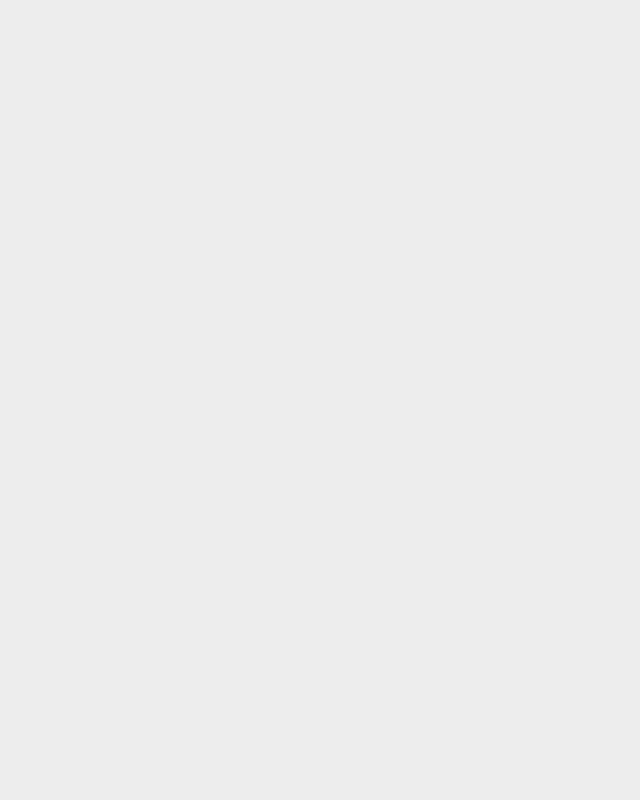
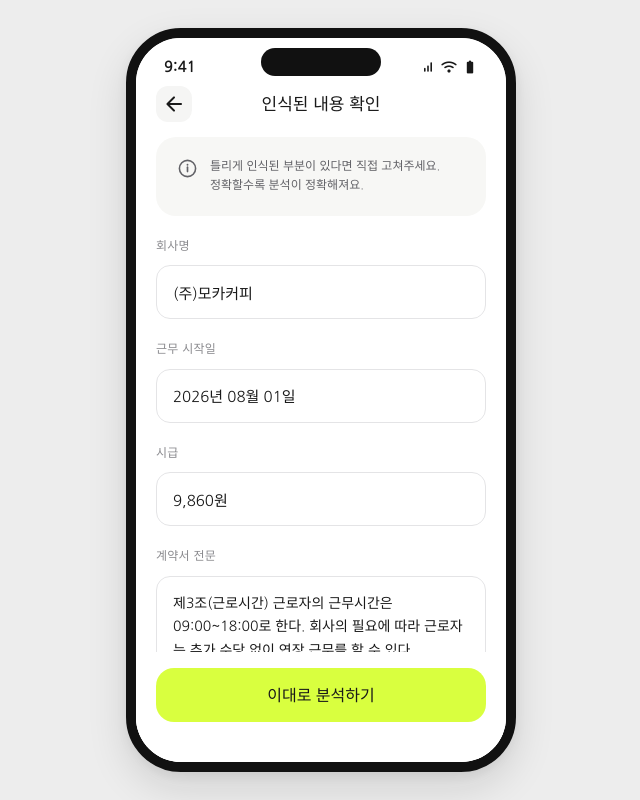
Before and after one commit to munyul/99dd, a React (Vite) app in the folder client/: page /screen/10 in a window 1280 px wide. Before the commit this address had no page. Shown: the whole page, without its empty margins (319-959 px from the left). Built offline with nearby package versions, Linux system fonts and the light colour scheme.

Commit message:
feat: OCR 검토 화면 구현

```diff
--- a/client/src/App.jsx
+++ b/client/src/App.jsx
@@ -3,6 +3,8 @@ import Master from './pages/Master/Master.jsx'
 import ContractPhotography from './pages/2.동율/7_contractPhotography.jsx'
 import FileUpload from './pages/2.동율/8_fileUpload.jsx'
 import OcrProgress from './pages/2.동율/9_ocrProgress.jsx'
+import OcrReview from './pages/2.동율/10_ocrReview.jsx'
+import AiAnalysis from './pages/2.동율/11_aiAnalysis.jsx'
 
 function App() {
   return (
@@ -14,6 +16,8 @@ function App() {
       />
       <Route path="/screen/8" element={<FileUpload />} />
       <Route path="/screen/9" element={<OcrProgress />} />
+      <Route path="/screen/10" element={<OcrReview />} />
+      <Route path="/screen/11" element={<AiAnalysis />} />
     </Routes>
   )
 }
--- a/client/src/pages/2.동율/10_ocrReview.jsx
+++ b/client/src/pages/2.동율/10_ocrReview.jsx
@@ -1,10 +1,405 @@
+import { useState } from 'react'
+import { useNavigate } from 'react-router'
 import DeviceShell from '../../components/layout/DeviceShell.jsx'
+import Header from '../../components/layout/Header.jsx'
 
-function OcrReview() {
+const ROUTE_PATHS = {
+  ocrProgress: '/screen/9',
+  aiAnalysis: '/screen/11',
+}
+
+const DEFAULT_REVIEW_VALUES = {
+  companyName: '(주)모카커피',
+  startDate: '2026년 08월 01일',
+  hourlyWage: '9,860원',
+  contractText:
+    '제3조(근로시간) 근로자의 근무시간은 09:00~18:00로 한다. 회사의 필요에 따라 근로자는 추가 수당 없이 연장 근무를 할 수 있다.\n제4조(임금) 시급 9,860원을 지급하며 주휴수당은 별도 지급하지 않는다.',
+}
+
+const pageStyles = `
+  .or-page,
+  .or-page * {
+    box-sizing: border-box;
+  }
+
+  .or-page {
+    min-height: 100dvh;
+  }
+
+  .or-page .or-device {
+    background: #ffffff;
+  }
+
+  .or-form-shell {
+    display: flex;
+    min-height: 0;
+    flex: 1;
+    flex-direction: column;
+  }
+
+  .or-content {
+    min-height: 0;
+    flex: 1;
+    overflow-y: auto;
+    padding: 2px 20px 16px;
+    scrollbar-width: none;
+  }
+
+  .or-content::-webkit-scrollbar {
+    display: none;
+  }
+
+  .or-guidance {
+    display: flex;
+    align-items: flex-start;
+    gap: 12px;
+    padding: 20px;
+    border-radius: 20px;
+    background: #f7f7f5;
+  }
+
+  .or-guidance-icon {
+    display: grid;
+    width: 22px;
+    height: 22px;
+    flex: 0 0 22px;
+    place-items: center;
+    margin-top: 1px;
+    color: #626267;
+  }
+
+  .or-guidance-copy {
+    color: #626267;
+    font-size: 12px;
+    line-height: 1.65;
+    word-break: keep-all;
+  }
+
+  .or-fields {
+    display: flex;
+    flex-direction: column;
+    gap: 22px;
+    margin-top: 22px;
+  }
+
+  .or-field {
+    display: flex;
+    flex-direction: column;
+    gap: 10px;
+  }
+
+  .or-label {
+    color: #8a8a8e;
+    font-size: 12px;
+    font-weight: 800;
+    letter-spacing: 0.02em;
+    line-height: 1.45;
+  }
+
+  .or-input,
+  .or-textarea {
+    width: 100%;
+    border: 1.5px solid #e4e4e6;
+    border-radius: 14px;
+    outline: none;
+    background: #ffffff;
+    color: #191919;
+    caret-color: #9bbe18;
+    transition: border-color 160ms ease, box-shadow 160ms ease,
+      background 160ms ease;
+  }
+
+  .or-input {
+    height: 54px;
+    padding: 0 16px;
+    font-size: 15px;
+    line-height: 1;
+  }
+
+  .or-textarea {
+    min-height: 180px;
+    padding: 15px 16px;
+    resize: none;
+    font-size: 14px;
+    line-height: 1.7;
+  }
+
+  .or-input:hover,
+  .or-textarea:hover {
+    border-color: #d2d3d0;
+  }
+
+  .or-input:focus,
+  .or-textarea:focus {
+    border-color: #bddd35;
+    background: #fefff9;
+    box-shadow: 0 0 0 3px rgba(217, 255, 63, 0.2);
+  }
+
+  .or-footer {
+    flex-shrink: 0;
+    padding: 16px 20px 40px;
+    background: #ffffff;
+  }
+
+  .or-analyze-button {
+    display: flex;
+    width: 100%;
+    min-height: 54px;
+    align-items: center;
+    justify-content: center;
+    padding: 14px 20px;
+    border: 0;
+    border-radius: 18px;
+    background: #d9ff3f;
+    color: #191919;
+    cursor: pointer;
+    font-size: 16px;
+    font-weight: 800;
+    transition: filter 160ms ease, transform 160ms ease;
+    -webkit-tap-highlight-color: transparent;
+  }
+
+  .or-analyze-button:hover:not(:disabled),
+  .or-analyze-button:focus-visible:not(:disabled) {
+    filter: brightness(0.96);
+    outline: none;
+  }
+
+  .or-analyze-button:active:not(:disabled) {
+    transform: scale(0.995);
+  }
+
+  .or-analyze-button:disabled {
+    background: #eceee5;
+    color: #a2a49c;
+    cursor: not-allowed;
+  }
+
+  @media (max-height: 760px) and (min-width: 481px) {
+    .or-guidance {
+      min-height: 68px;
+      padding-block: 13px;
+    }
+
+    .or-fields {
+      gap: 13px;
+      margin-top: 14px;
+    }
+
+    .or-input {
+      height: 48px;
+    }
+
+    .or-textarea {
+      min-height: 132px;
+    }
+
+    .or-footer {
+      padding-bottom: 18px;
+    }
+  }
+
+  @media (max-width: 480px) {
+    .or-content {
+      padding-top: 8px;
+    }
+
+    .or-footer {
+      padding-bottom: max(24px, env(safe-area-inset-bottom));
+    }
+  }
+
+  @media (max-width: 360px) {
+    .or-content,
+    .or-footer {
+      padding-inline: 16px;
+    }
+
+    .or-guidance {
+      padding-inline: 16px;
+    }
+
+    .or-guidance-copy {
+      font-size: 11.5px;
+    }
+
+    .or-textarea {
+      min-height: 150px;
+    }
+  }
+`
+
+function InfoIcon() {
   return (
-    <DeviceShell>
-      <main className="content-slot" aria-label="OCR 결과 확인" />
-    </DeviceShell>
+    <svg width="21" height="21" viewBox="0 0 24 24" aria-hidden="true">
+      <circle
+        cx="12"
+        cy="12"
+        r="9.25"
+        fill="none"
+        stroke="currentColor"
+        strokeWidth="1.8"
+      />
+      <path
+        d="M12 10.5v5"
+        fill="none"
+        stroke="currentColor"
+        strokeLinecap="round"
+        strokeWidth="1.9"
+      />
+      <circle cx="12" cy="7.7" r="1.05" fill="currentColor" />
+    </svg>
+  )
+}
+
+function createInitialValues(initialValues) {
+  return Object.fromEntries(
+    Object.entries(DEFAULT_REVIEW_VALUES).map(([key, fallbackValue]) => [
+      key,
+      initialValues?.[key] == null ? fallbackValue : String(initialValues[key]),
+    ]),
+  )
+}
+
+function OcrReview({ initialValues, onBack, onAnalyze }) {
+  const navigate = useNavigate()
+  const [reviewValues, setReviewValues] = useState(() =>
+    createInitialValues(initialValues),
+  )
+
+  const handleChange = (event) => {
+    const { name, value } = event.target
+    setReviewValues((currentValues) => ({
+      ...currentValues,
+      [name]: value,
+    }))
+  }
+
+  const handleBack = () => {
+    if (onBack) {
+      onBack()
+      return
+    }
+
+    navigate(ROUTE_PATHS.ocrProgress)
+  }
+
+  const handleSubmit = (event) => {
+    event.preventDefault()
+
+    const reviewedContract = Object.fromEntries(
+      Object.entries(reviewValues).map(([key, value]) => [key, value.trim()]),
+    )
+
+    if (onAnalyze) {
+      onAnalyze(reviewedContract)
+      return
+    }
+
+    navigate(ROUTE_PATHS.aiAnalysis, {
+      state: { reviewedContract },
+    })
+  }
+
+  const isFormComplete = Object.values(reviewValues).every(
+    (value) => value.trim().length > 0,
+  )
+
+  return (
+    <>
+      <style>{pageStyles}</style>
+
+      <DeviceShell className="or-page" deviceClassName="or-device">
+        <Header
+          title="인식된 내용 확인"
+          leftIcon="arrow_back"
+          onLeftClick={handleBack}
+        />
+
+        <form className="or-form-shell" onSubmit={handleSubmit}>
+          <main
+            className="or-content"
+            aria-label="OCR 인식 내용 검토"
+            aria-describedby="ocr-review-guidance"
+          >
+            <aside id="ocr-review-guidance" className="or-guidance">
+              <span className="or-guidance-icon">
+                <InfoIcon />
+              </span>
+              <p className="or-guidance-copy">
+                틀리게 인식된 부분이 있다면 직접 고쳐주세요. 정확할수록 분석이
+                정확해져요.
+              </p>
+            </aside>
+
+            <div className="or-fields">
+              <label className="or-field" htmlFor="ocr-company-name">
+                <span className="or-label">회사명</span>
+                <input
+                  id="ocr-company-name"
+                  className="or-input"
+                  name="companyName"
+                  type="text"
+                  value={reviewValues.companyName}
+                  autoComplete="organization"
+                  onChange={handleChange}
+                />
+              </label>
+
+              <label className="or-field" htmlFor="ocr-start-date">
+                <span className="or-label">근무 시작일</span>
+                <input
+                  id="ocr-start-date"
+                  className="or-input"
+                  name="startDate"
+                  type="text"
+                  value={reviewValues.startDate}
+                  autoComplete="off"
+                  onChange={handleChange}
+                />
+              </label>
+
+              <label className="or-field" htmlFor="ocr-hourly-wage">
+                <span className="or-label">시급</span>
+                <input
+                  id="ocr-hourly-wage"
+                  className="or-input"
+                  name="hourlyWage"
+                  type="text"
+                  inputMode="decimal"
+                  value={reviewValues.hourlyWage}
+                  autoComplete="off"
+                  onChange={handleChange}
+                />
+              </label>
+
+              <label className="or-field" htmlFor="ocr-contract-text">
+                <span className="or-label">계약서 전문</span>
+                <textarea
+                  id="ocr-contract-text"
+                  className="or-textarea"
+                  name="contractText"
+                  value={reviewValues.contractText}
+                  spellCheck="false"
+                  onChange={handleChange}
+                />
+              </label>
+            </div>
+          </main>
+
+          <footer className="or-footer">
+            <button
+              type="submit"
+              className="or-analyze-button"
+              disabled={!isFormComplete}
+            >
+              이대로 분석하기
+            </button>
+          </footer>
+        </form>
+      </DeviceShell>
+    </>
   )
 }
 
```
